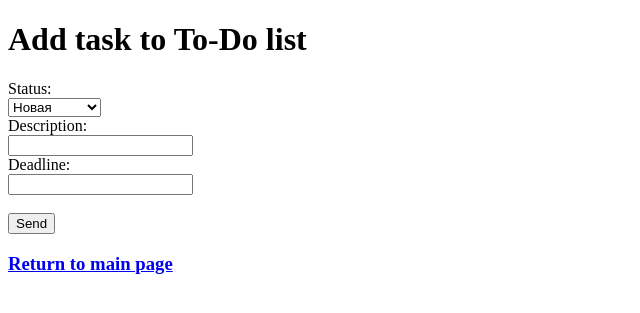
After one commit to sakurakuba/homework45, a Django app: page /add_task/ in a window 1280 px wide. The commit adds this page. Shown: the top 313 px of the page, without its empty margins (0-640 px from the left). Run offline with Django 4.2, Linux system fonts and the light colour scheme.

Commit message:
added functionality to create new task

```diff
--- a/djangohomework45/urls.py
+++ b/djangohomework45/urls.py
@@ -17,9 +17,10 @@ Including another URLconf
 from django.contrib import admin
 from django.urls import path
 
-from todo.views import index_view
+from todo.views import index_view, add_task
 
 urlpatterns = [
     path('admin/', admin.site.urls),
-    path('', index_view)
+    path('', index_view),
+    path('add_task/', add_task)
 ]
--- /dev/null
+++ b/templates/add.html
@@ -0,0 +1,33 @@
+<!DOCTYPE html>
+<html lang="en">
+<head>
+    <meta charset="UTF-8">
+    <title>Add task to To-Do list</title>
+</head>
+<body>
+
+<h1>Add task to To-Do list</h1>
+
+<form action="" method="post">
+{% csrf_token %}
+    <label>Status:</label><br/>
+    <select name = 'status'>
+    {% for val, status in statuses %}
+       <option value="{{ val }}">{{ status }}</option>
+    {% endfor %}
+        </select>
+    <br/>
+    <label>Description:</label><br/>
+    <input type="text" name="description"/><br/>
+    <label>Deadline:</label><br/>
+    <input type="text" name="deadline"/><br/>
+    <br/>
+    <input type="submit" value="Send"/>
+</form>
+
+
+<p>
+<h3><a href="/">Return to main page</a> </h3>
+</p>
+</body>
+</html>
--- a/templates/index.html
+++ b/templates/index.html
@@ -7,7 +7,9 @@
 </head>
 <body>
 <h1>To-Do list</h1>
-
+<p>
+<h3><a href="add_task">Add new task</a> </h3>
+</p>
 
 <table class="table">
   <thead>
@@ -31,5 +33,6 @@
 </table>
 
 <script src="https://cdn.jsdelivr.net/npm/bootstrap@5.0.2/dist/js/bootstrap.bundle.min.js" integrity="sha384-MrcW6ZMFYlzcLA8Nl+NtUVF0sA7MsXsP1UyJoMp4YLEuNSfAP+JcXn/tWtIaxVXM" crossorigin="anonymous"></script>
+
 </body>
 </html>
--- a/todo/views.py
+++ b/todo/views.py
@@ -1,7 +1,7 @@
-from django.shortcuts import render
+from django.shortcuts import render, redirect
 
 # Create your views here.
-from todo.models import Task
+from todo.models import Task, STATUS_CHOICES
 
 
 def index_view(request):
@@ -10,4 +10,12 @@ def index_view(request):
     return render(request, 'index.html', context)
 
 
-##def tasks(request):
+def add_task(request):
+    if request.method == 'GET':
+        return render(request, 'add.html', {'statuses': STATUS_CHOICES})
+    else:
+        description = request.POST.get('description')
+        status = request.POST.get('status')
+        deadline = request.POST.get('deadline')
+        Task.objects.create(description=description, status=status, deadline=deadline)
+        return render(request, 'add.html')
```
